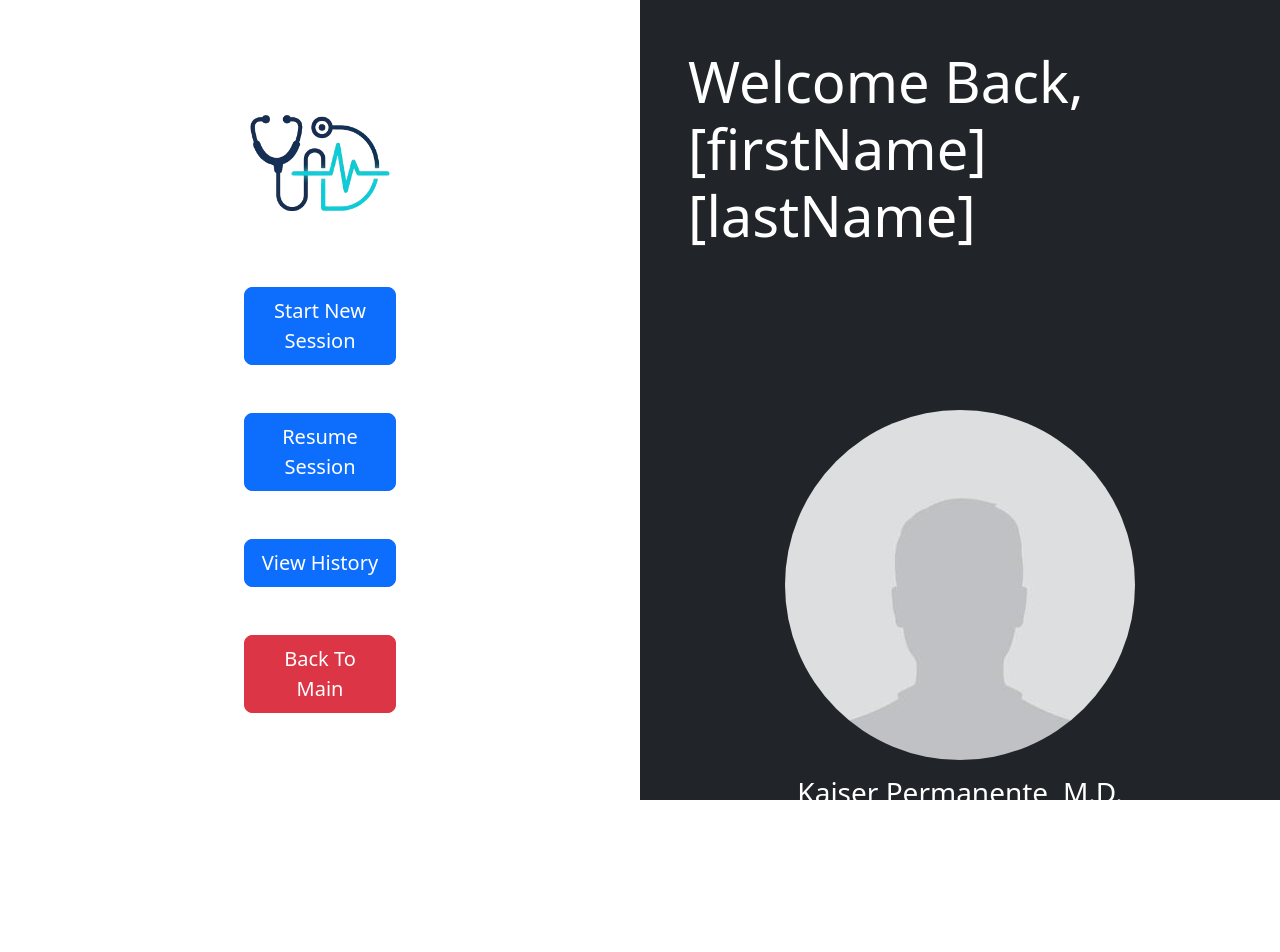
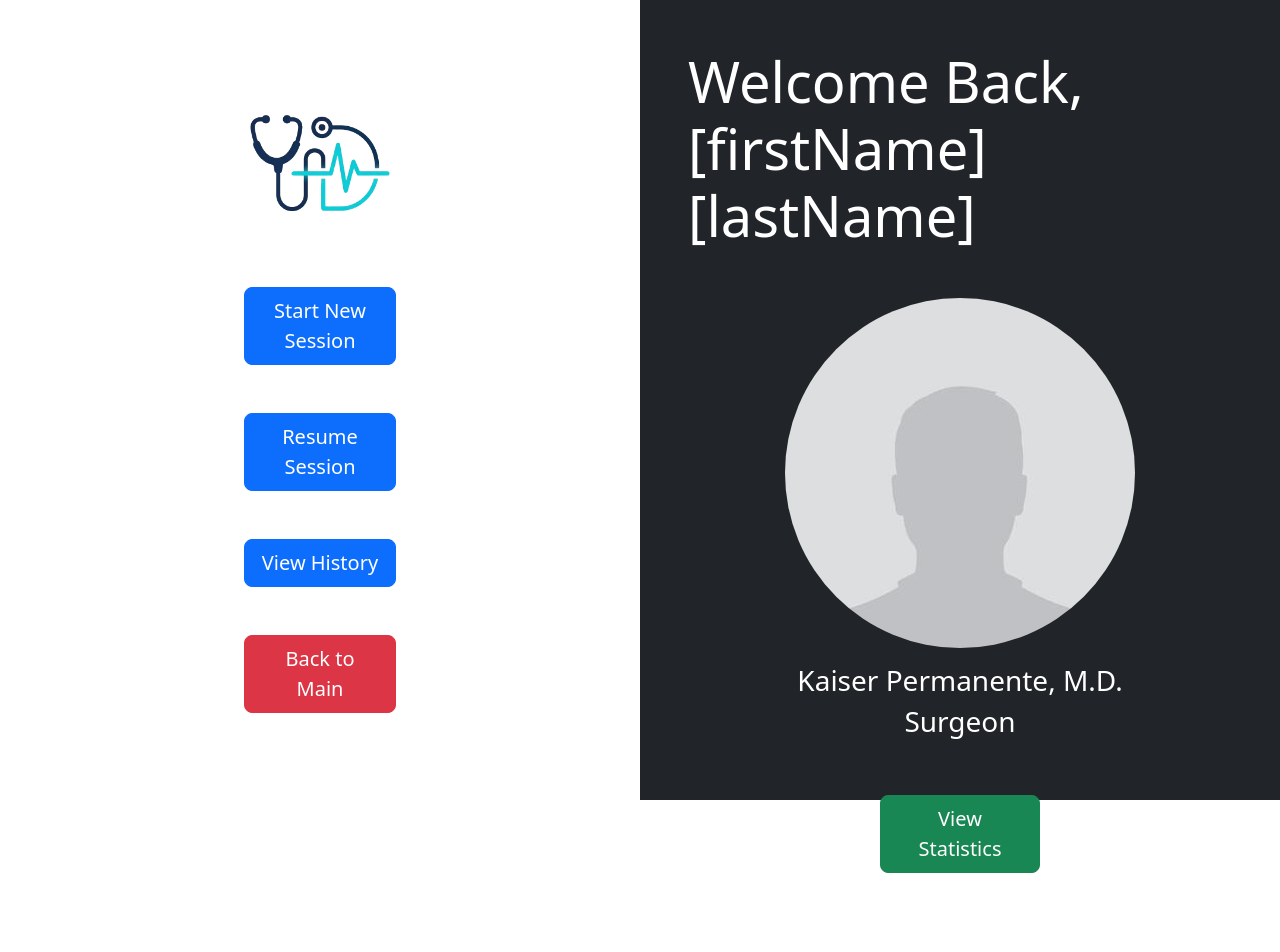
Before and after one commit to eddie-reyes/dtt, a React (Vite) app: page /menu in a window 1280 px wide. Shown: the top 952 px of the page. After the commit the page ends 873 px from the top, so only its background shows below. Built offline with nearby package versions, Linux system fonts and the light colour scheme.

Commit message:
fixed styling for menu page

```diff
--- a/src/components/Menu/Menu.jsx
+++ b/src/components/Menu/Menu.jsx
@@ -13,40 +13,29 @@ export default function Menu() {
                     style={{ width: '50%' }}
                 >
                     <img className="w-25" src={logo} alt="logo"></img>
-                    <button className="btn btn-lg btn-primary w-25">
-                        <Link to="/practice" className={styles.link}>
+
+                    <Link to="/practice" className="btn btn-lg btn-primary w-25">
                         Start New Session
                     </Link>
-                    </button>
-                    <button className="btn btn-lg btn-primary w-25">
-                        <Link to="/sim" className={styles.link}>
+                    <Link to="/practice" className="btn btn-lg btn-primary w-25">
                         Resume Session
                     </Link>
-                    </button>
-                    <button className="btn btn-lg btn-primary w-25">
-                        <Link to="/history" className={styles.link}>
+                    <Link to="/history" className="btn btn-lg btn-primary w-25">
                         View History
                     </Link>
-                    </button>
-                    <button className="btn btn-lg btn-danger w-25">
-                        <Link to="/" className={styles.link}>
-                            Back To Main
+                    <Link to="/" className="btn btn-lg btn-danger w-25">
+                        Back to Main
                     </Link>
-                    </button>
+
                 </div>
 
-                <div className=" bg-dark text-white" style={{ width: '50%' }}>
+                <div className=" bg-dark text-white d-flex flex-column justify-content-between align-items-center" style={{ width: '50%' }}>
                     <p className="display-4 m-5">Welcome Back, [firstName] [lastName]</p>
-                    <div
-                        className="d-flex flex-column justify-content-center align-items-center"
-                        style={{ marginTop: '10rem' }}
-                    >
                     <img src={pfp} className="rounded-circle" alt="pfp"></img>
                     <p className="h3 mt-3">Kaiser Permanente, M.D.</p>
-                        <p className="h3 mt-3">Surgeon</p>
+                    <p className="h3">Surgeon</p>
                     <button
-                            className="btn btn-lg btn-success  w-25"
-                            style={{ marginTop: '10rem' }}
+                        className="btn btn-lg btn-success  w-25 m-5"
                     >
                         <Link to="/stats" className={styles.link}>
                             View Statistics
@@ -54,7 +43,6 @@ export default function Menu() {
                     </button>
                 </div>
             </div>
-            </div>
         </>
     );
 }
```
Lines whose indentation alone changed are shown as unchanged.
